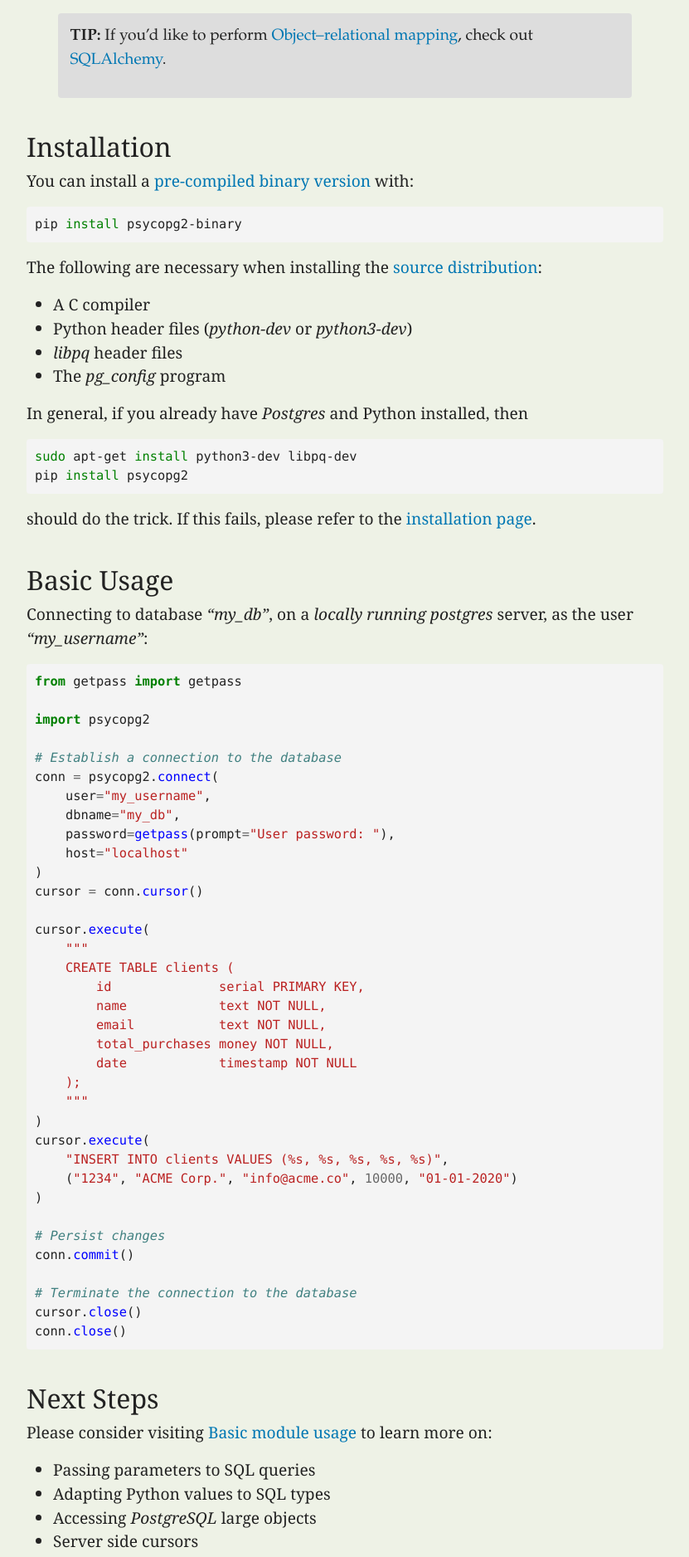
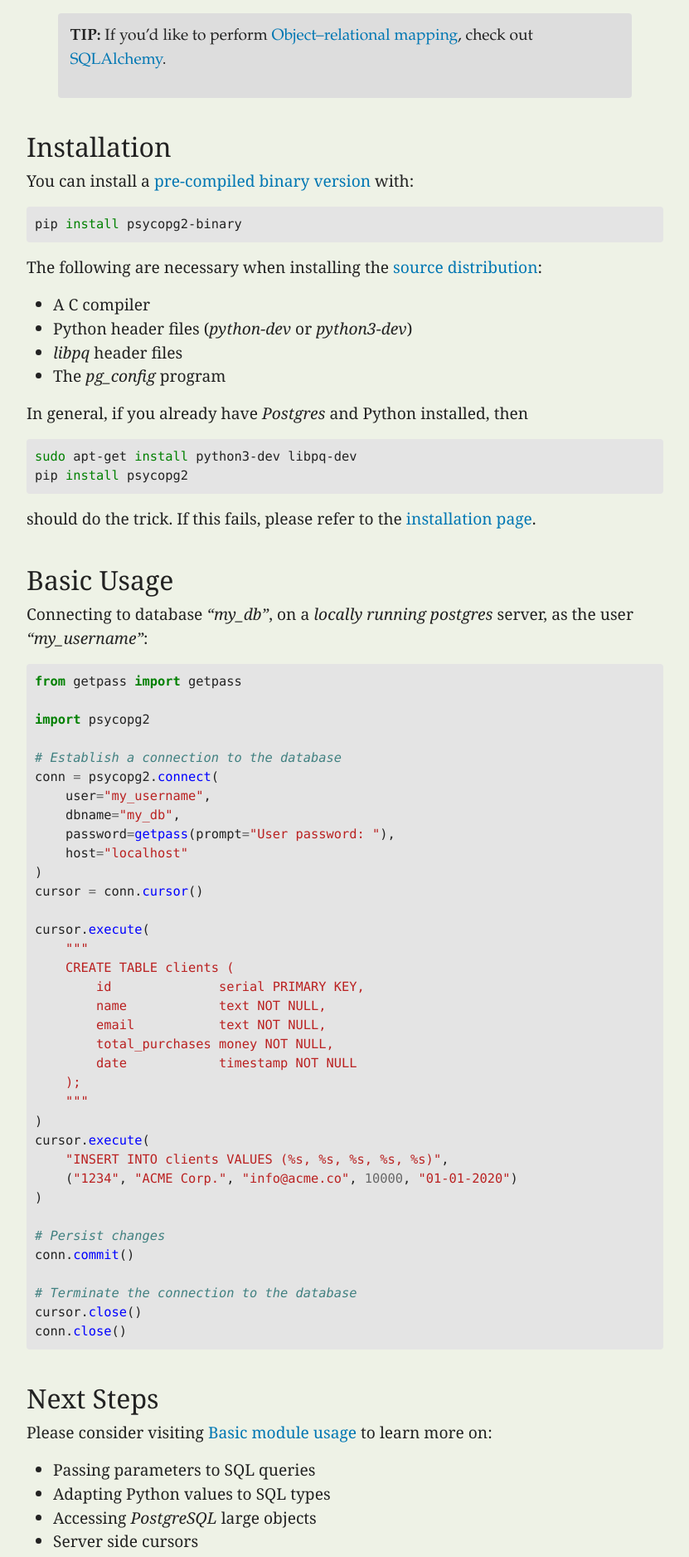
Before and after one commit to Tim-Abwao/tim-abwao.github.io, a Jekyll site: the page built from _posts/2019-10-02-How-To-Connect-To-PostgreSQL-Databases-From-Python.md, in a window 1280 px wide. Shown: the part 1395-3271 px from the top of the page at 83% size, without its empty margins (224-1055 px from the left). Built offline with Jekyll 4.4.1, drawn with Linux system fonts in a browser that asks for light colours.

Commit message:
Make light-mode code-block background distinct

```diff
--- a/_sass/base.sass
+++ b/_sass/base.sass
@@ -78,7 +78,7 @@ footer
 
   .highlight
     pre
-      background-color: #f4f4f4
+      background-color: #e4e4e4
 
   .language-plaintext
     color: #222
--- a/_sass/syntax-highlight-light.sass
+++ b/_sass/syntax-highlight-light.sass
@@ -1,6 +1,5 @@
 .highlight
   pre
-    background-color: #f2f2f2
     padding: 10px
     border-radius: 4px
     font-size: 0.8em
```
